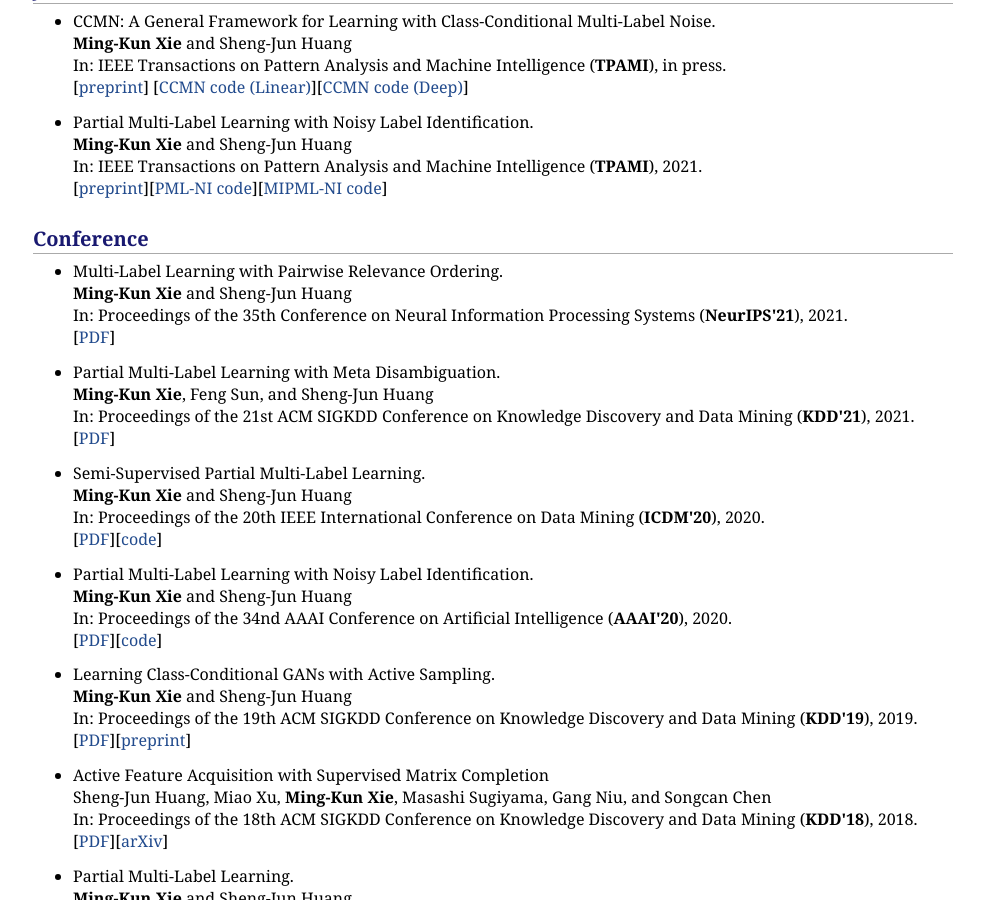
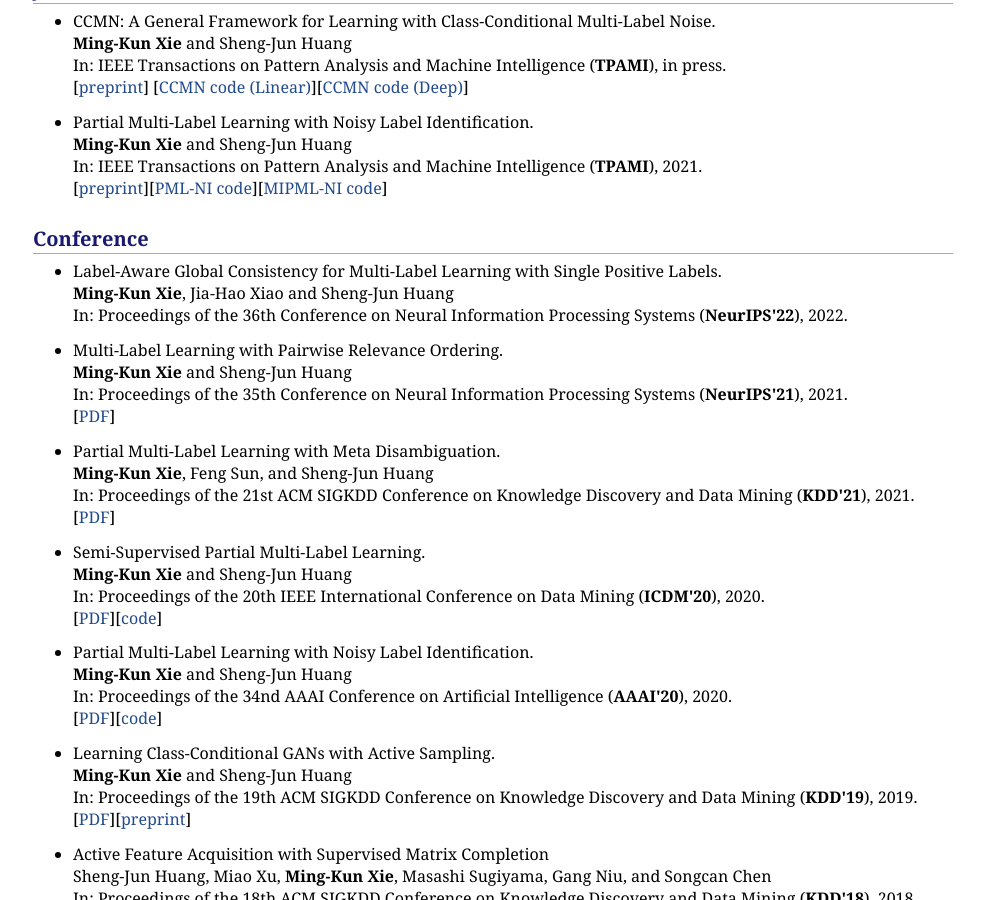
Before and after one commit to xiemk/xiemk.github.io, a Jekyll site: the page index.html, which Jekyll copies as it is, in a window 1280 px wide and 900 px high, scrolled down 684 px. Shown: the whole window, without its empty margins (147-1131 px from the left). Built offline with Jekyll 4.4.1, drawn with Linux system fonts in a browser that asks for light colours.

Commit message:
updating

```diff
--- a/index.html
+++ b/index.html
@@ -49,6 +49,11 @@
 </ul>
 
 <h2>Conference</h2>
+<ul style="list-style-type:disc">
+  <li>Label-Aware Global Consistency for Multi-Label Learning with Single Positive Labels.<br><b>Ming-Kun Xie</b>, Jia-Hao Xiao and Sheng-Jun Huang<br>In: Proceedings of the 36th Conference on Neural Information Processing Systems (<strong>NeurIPS'22</strong>), 2022.
+  <!-- <br>[<a href="publication/neurips21-pro.pdf">PDF</a>] -->
+  </li>
+</ul>
 <ul style="list-style-type:disc">
   <li>Multi-Label Learning with Pairwise Relevance Ordering.<br><b>Ming-Kun Xie</b> and Sheng-Jun Huang<br>In:  Proceedings of the 35th Conference on Neural Information Processing Systems (<strong>NeurIPS'21</strong>), 2021. <br>[<a href="publication/neurips21-pro.pdf">PDF</a>]
   </li>
```
